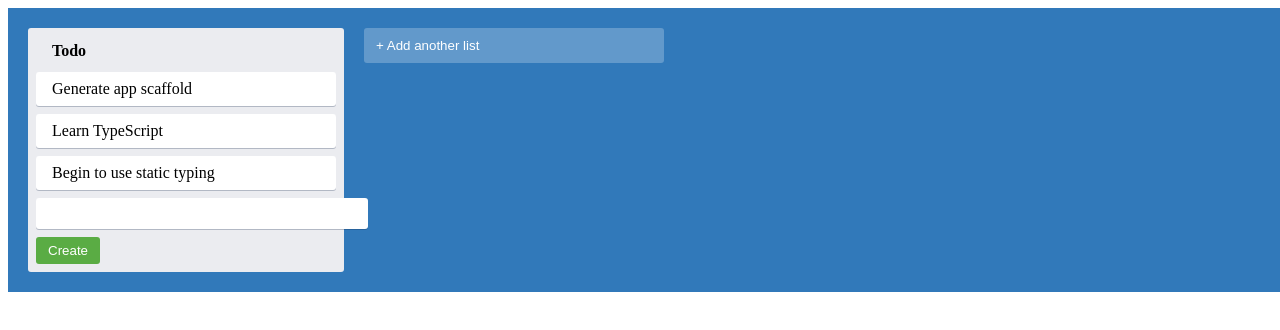
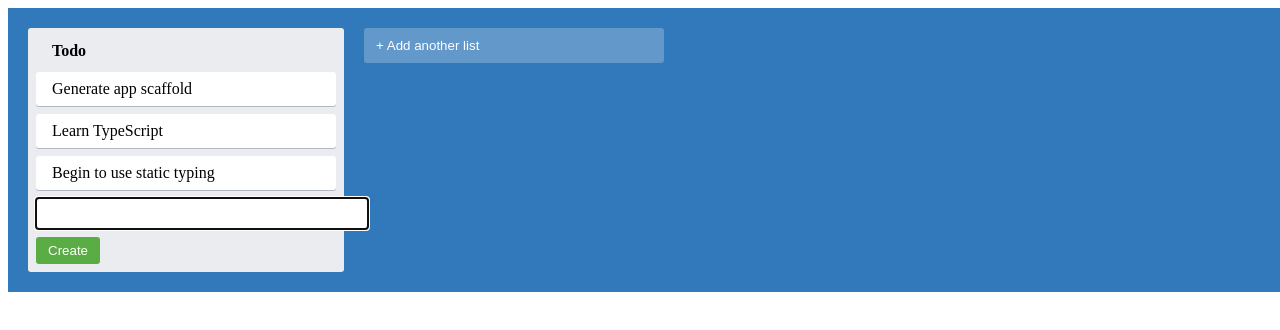
Before and after one commit to ChristinaGaitan/trello-clone, a React (Create React App) app: page / in a window 1280 px wide. Both pictures are taken after a click on the button "+ Add another card". Shown: the top 330 px of the page. Built offline with nearby package versions, Linux system fonts and the light colour scheme; the HTML template or start-up script is replaced by a standard one.

Commit message:
Create useFocus hook and use it when creating a new item

```diff
--- a/src/NewItemForm.tsx
+++ b/src/NewItemForm.tsx
@@ -1,5 +1,6 @@
 import { useState } from "react";
 import { NewItemFormContainer, NewItemButton, NewItemInput } from "./styles";
+import { useFocus } from "./utils/useFocus";
 
 type NewItemFormProps = {
     onAdd(text: string): void
@@ -7,10 +8,18 @@ type NewItemFormProps = {
 
 export const NewItemForm = ({onAdd}: NewItemFormProps) => {
     const [text, setText] = useState("");
+    const inputRef = useFocus();
+
+    const handleAddText = (event: React.KeyboardEvent<HTMLInputElement>) => {
+        if (event.key === 'Enter') {
+            onAdd(text);
+        }
+    }
 
     return (
         <NewItemFormContainer>
-            <NewItemInput value={text} onChange={(e) => setText(e.target.value)} />
+            <NewItemInput ref={inputRef} value={text} onChange={(e) =>
+                setText(e.target.value)} onKeyPress={handleAddText} />
             <NewItemButton onClick={() => onAdd(text)}>
                 Create
             </NewItemButton>
--- /dev/null
+++ b/src/utils/useFocus.ts
@@ -0,0 +1,11 @@
+import { useRef, useEffect } from "react"
+
+export const useFocus = () => {
+    const ref = useRef<HTMLInputElement>(null); // null marks the ref as readonly
+
+    useEffect(() => {
+        ref.current?.focus();
+    }, [])
+
+    return ref;
+}
```
